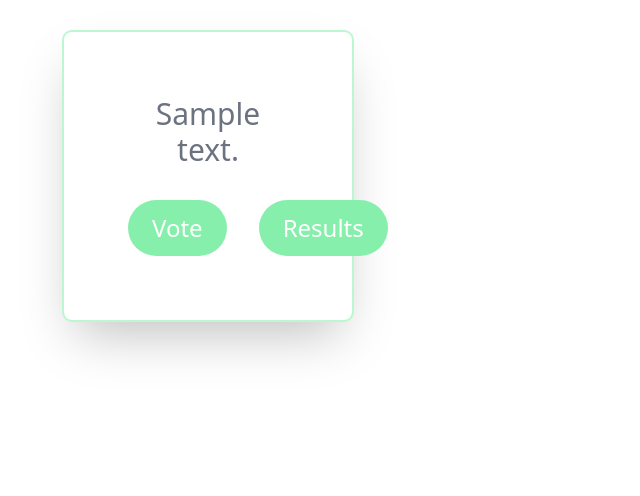
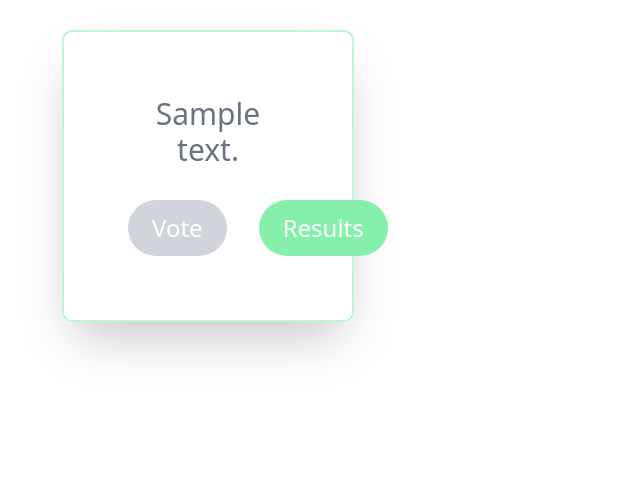
Before and after one commit to FreeSpirit0/ku-polls, a Django app: page /polls/ in a window 1280 px wide. Shown: the part 140-636 px from the top of the page, without its empty margins (0-640 px from the left). Run offline with Django 3.2, Linux system fonts and the light colour scheme; tables that the repository leaves empty hold one stand-in row (values such as "Sample post"); some libraries are stand-ins or nearby versions.

Commit message:
:hammer: Vote button turn gray and not clickable when poll not votable

```diff
--- a/polls/templates/polls/index.html
+++ b/polls/templates/polls/index.html
@@ -24,9 +24,15 @@
                         <span class="text-3xl text-gray-500">{{ question.question_text }}</span>
                     </div>
                     <div class="flex flex-row space-x-8">
-                        <div class="text-center py-3 px-6 bg-green-300 rounded-full hover:bg-green-500">
-                            <a class="text-2xl text-white" href="{% url 'polls:detail' question.id %}">Vote</a>
-                        </div>
+                        {% if question.can_vote %}
+                            <div class="text-center py-3 px-6 bg-green-300 rounded-full hover:bg-green-500">
+                                <a class="text-2xl text-white" href="{% url 'polls:detail' question.id %}">Vote</a>
+                            </div>
+                        {% else %}
+                            <div class="text-center py-3 px-6 bg-gray-300 rounded-full">
+                                <span class="text-2xl text-white" href="{% url 'polls:detail' question.id %}">Vote</span>
+                            </div>
+                        {% endif %}
                         <div class="text-center py-3 px-6 bg-green-300 rounded-full hover:bg-green-500">
                             <a class="text-2xl text-white" href="{% url 'polls:results' question.id %}">Results</a>
                         </div>
--- a/polls/views.py
+++ b/polls/views.py
@@ -18,7 +18,7 @@ class IndexView(generic.ListView):
             """
         return Question.objects.filter(
             publication_date__lte=timezone.now()
-        ).order_by('-publication_date')[:5]
+        ).order_by('-publication_date')
 
 
 class DetailView(generic.DetailView):
```
